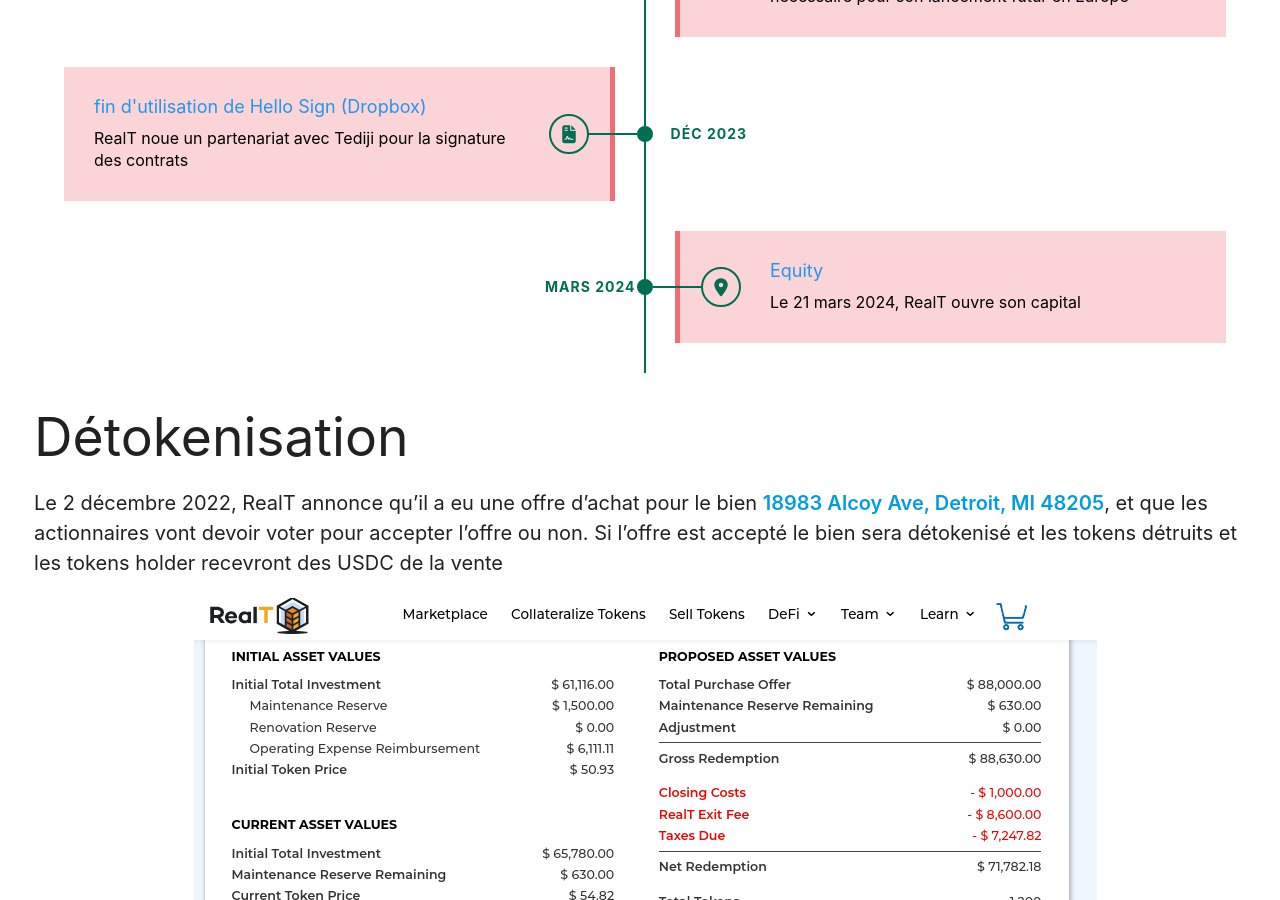
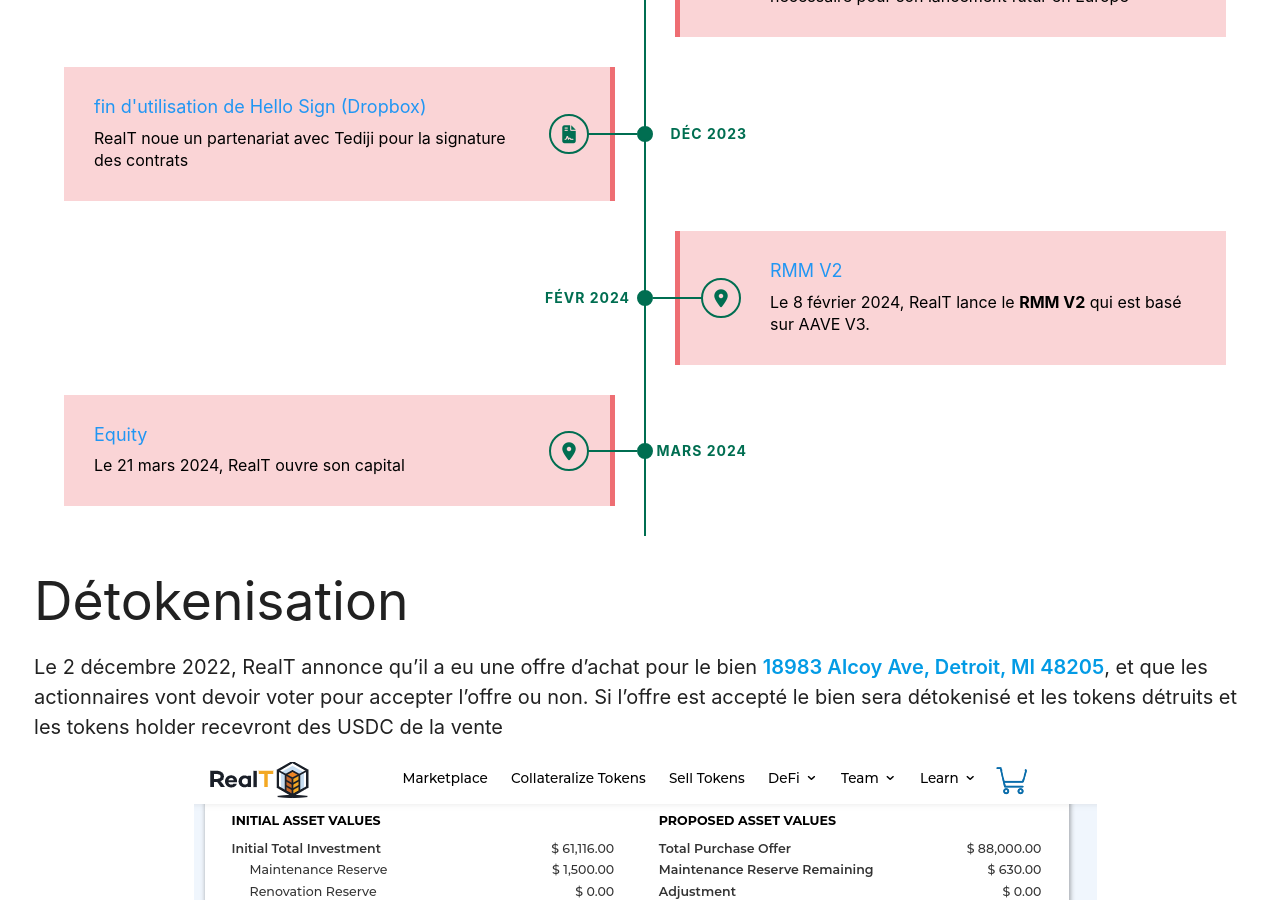
Before and after one commit to minus78/minus78.github.io, a Jekyll site: the page built from _posts/2022-10-16-RealT.markdown, in a window 1280 px wide and 900 px high, scrolled down 9261 px. Built offline with Jekyll 4.4.1, drawn with Linux system fonts in a browser that asks for light colours.

Commit message:
add rmm v2

```diff
--- a/_posts/2022-10-16-RealT.markdown
+++ b/_posts/2022-10-16-RealT.markdown
@@ -311,6 +311,16 @@
         </div>
     </div>
     <div class="container-timeline right-timeline">
+        <div class="date">févr 2024</div>
+        <i class="icon fa fa-location-dot"></i>
+        <div class="content-timeline">
+            <h2>RMM V2</h2>
+            <p>
+                Le 8 février 2024, RealT lance le <b>RMM V2</b> qui est basé sur AAVE V3.
+            </p>
+        </div>
+    </div>
+    <div class="container-timeline left-timeline">
         <div class="date">mars 2024</div>
         <i class="icon fa fa-location-dot"></i>
         <div class="content-timeline">
```
